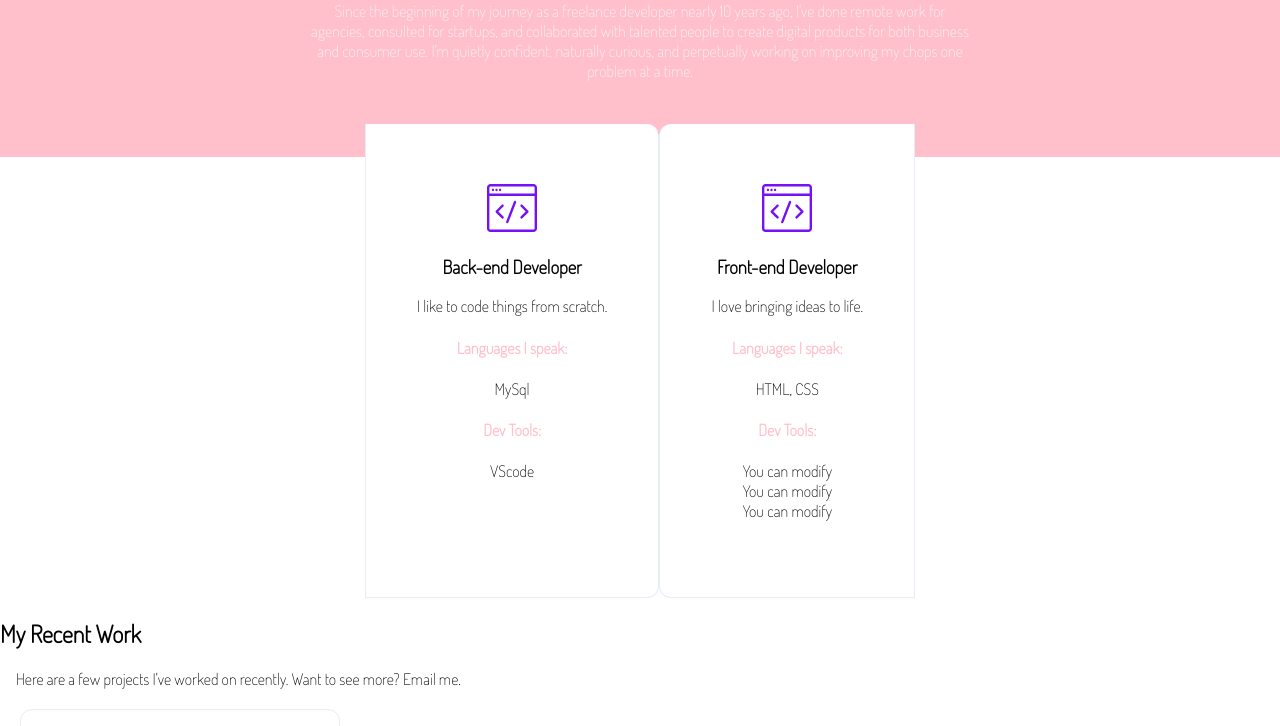
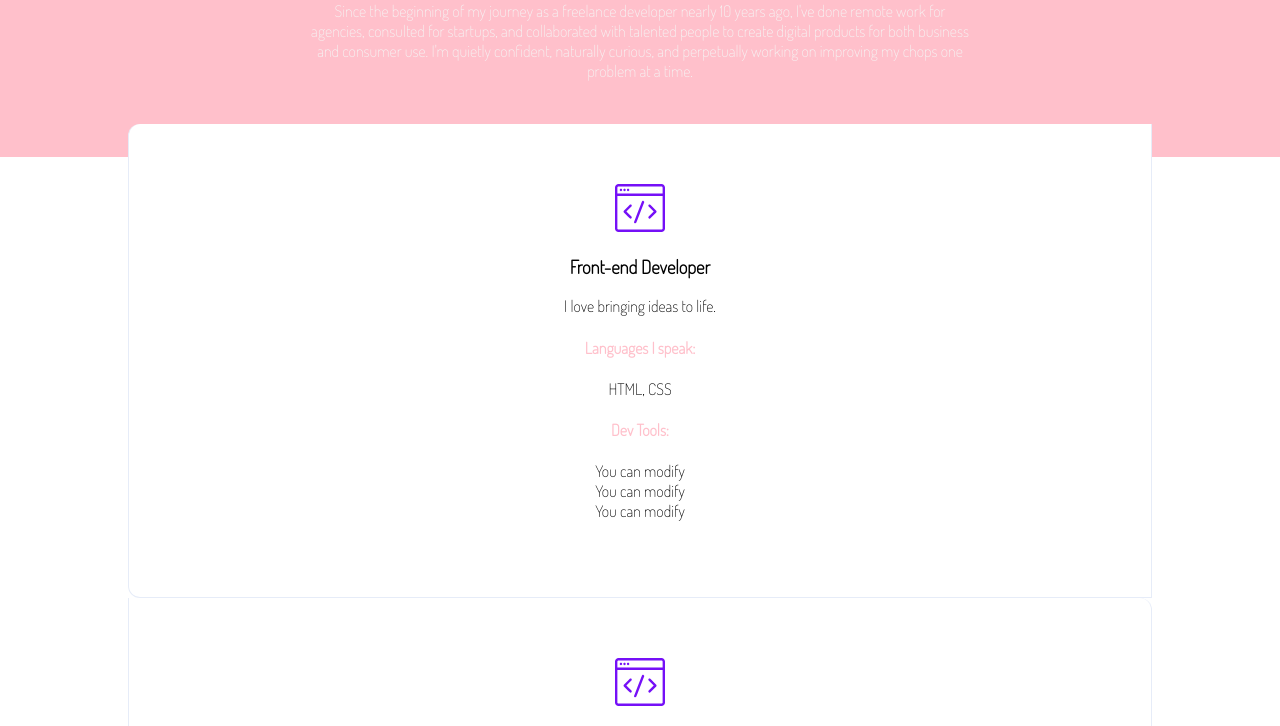
Before and after one commit to WildCodeSchool-2024-09/checkpoint1-js-toulouse, a website: page site/portfolio.html in a window 1280 px wide. Shown: the part 930-1656 px from the top of the page. Drawn offline with Linux system fonts and the light colour scheme.

Commit message:
css step5

```diff
--- a/site/css/portfolio.css
+++ b/site/css/portfolio.css
@@ -56,6 +56,11 @@ p {
   margin-top: calc(var(--gutter) * -2);
   border-radius: var(--radius);
   padding: 0 10%;
+}
+
+.skills > div {
+  display: flex;
+  flex-direction: column-reverse;
 }
 
 .skills--title {
@@ -127,7 +132,6 @@ p {
 }
 
 .skills > div {
-  display: flex;
   justify-content: center;
 }
 }
```
